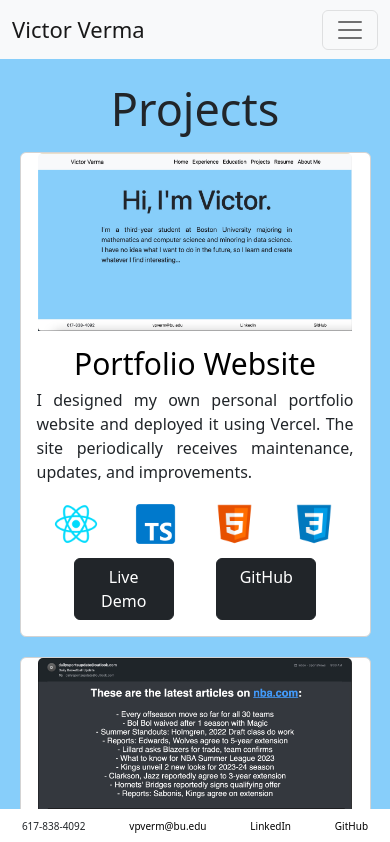
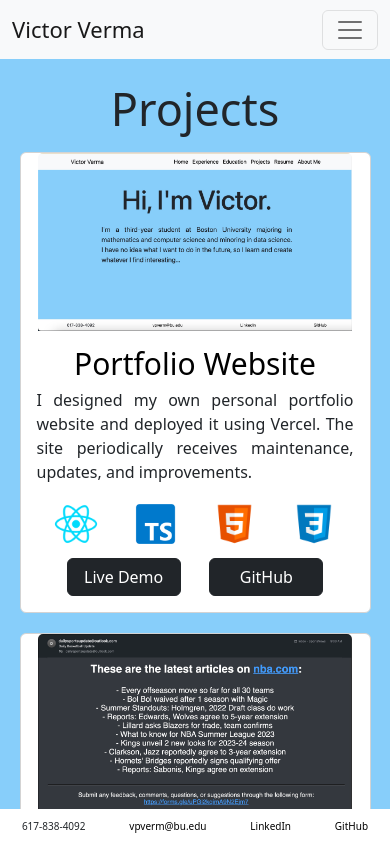
Before and after one commit to victorverma3/Portfolio, a React (Vite) app: page /projects in a window 390 px wide. Shown: the top 842 px of the page. Built offline with nearby package versions, Linux system fonts and the light colour scheme.

Commit message:
testing button size on iphone

```diff
--- a/src/components/ProjectCards/ProjectCards.css
+++ b/src/components/ProjectCards/ProjectCards.css
@@ -59,7 +59,11 @@
     font-size: 30px;
 }
 
-@media only screen and (max-width: 499px) { }
+@media only screen and (max-width: 499px) {
+    .projectCardButton {
+        width: 40%;
+    }
+}
 
 @media only screen and (min-width: 1440px) {
     .projectCardButton {
```
